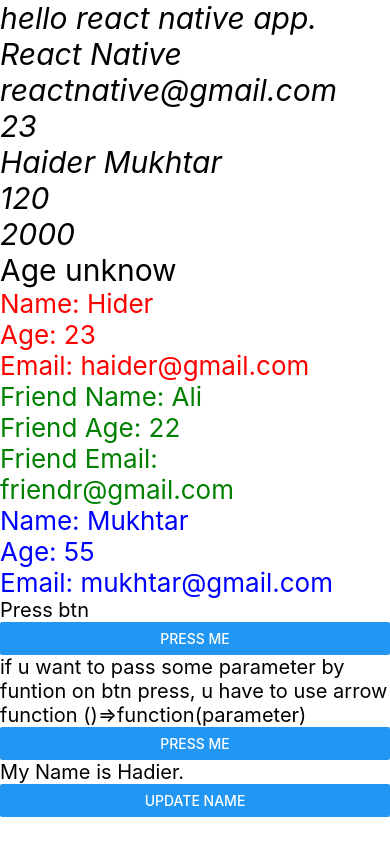
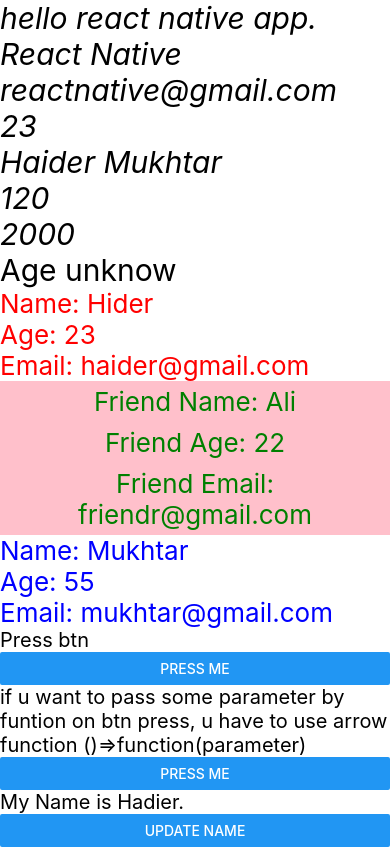
Before and after one commit to Haider-Mukhtar/ReactNative-Crafter, a React Native app: screen / in a window 390 px wide. Built offline with nearby package versions, Linux system fonts and the light colour scheme.

Commit message:
RNCrafter v0.0.6
Types of Styling

```diff
--- a/App.js
+++ b/App.js
@@ -1,5 +1,5 @@
 import { Button, StyleSheet, Text, View } from 'react-native'
-import React, { useState } from 'react'
+import React, { Component, useState } from 'react'
 import MyFatherComponent from './components/MyFatherComponent';
 
 const App = () => {
@@ -10,6 +10,7 @@
     return "Haider Mukhtar";
   }
 
+  // Button & onpress event
   function btn1() {
     console.warn("Hello u press a button")
   }
@@ -17,6 +18,7 @@
     console.warn("Hello " + value)
   }
 
+  // state
   const [fname, setFname] = useState("Hadier");
   function updateName() {
     setFname("Mukhtar")
@@ -53,6 +55,7 @@
   )
 }
 
+// Components
 const MyComponent = () => {
   return (
     <View>
@@ -65,13 +68,21 @@
 const MyFriendComponent = () => {
   return (
     <View>
-      <Text style={{ fontSize: 26, color: 'green' }}>Friend Name: Ali</Text>
-      <Text style={{ fontSize: 26, color: 'green' }}>Friend Age: 22</Text>
-      <Text style={{ fontSize: 26, color: 'green' }}>Friend Email: friendr@gmail.com</Text>
+      <Text style={styles.compText}>Friend Name: Ali</Text>
+      <Text style={styles.compText}>Friend Age: 22</Text>
+      <Text style={styles.compText}>Friend Email: friendr@gmail.com</Text>
     </View>
   )
 }
 
 export default App
 
-const styles = StyleSheet.create({})
+const styles = StyleSheet.create({
+  compText:{
+    fontSize: 26,
+    color: 'green',
+    backgroundColor: 'pink',
+    padding: 5,
+    textAlign:'center'
+  }
+})
```
